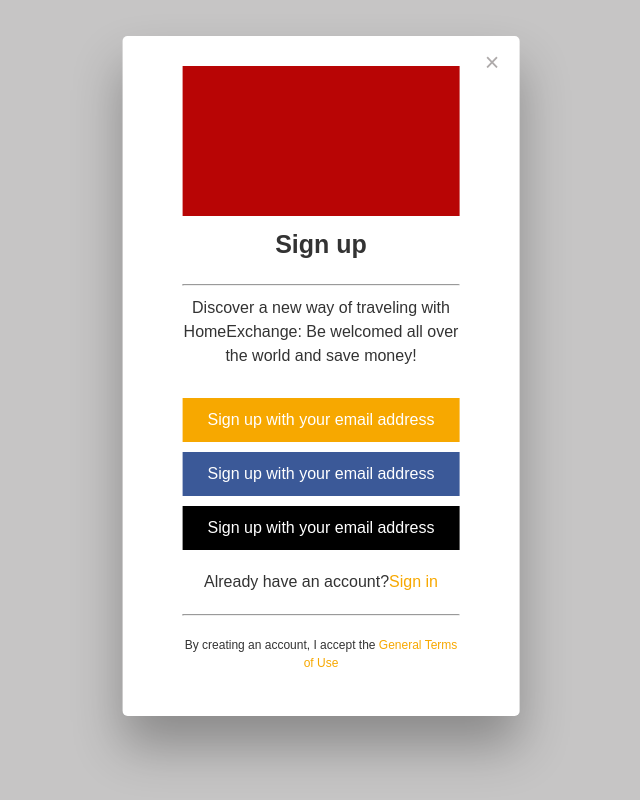
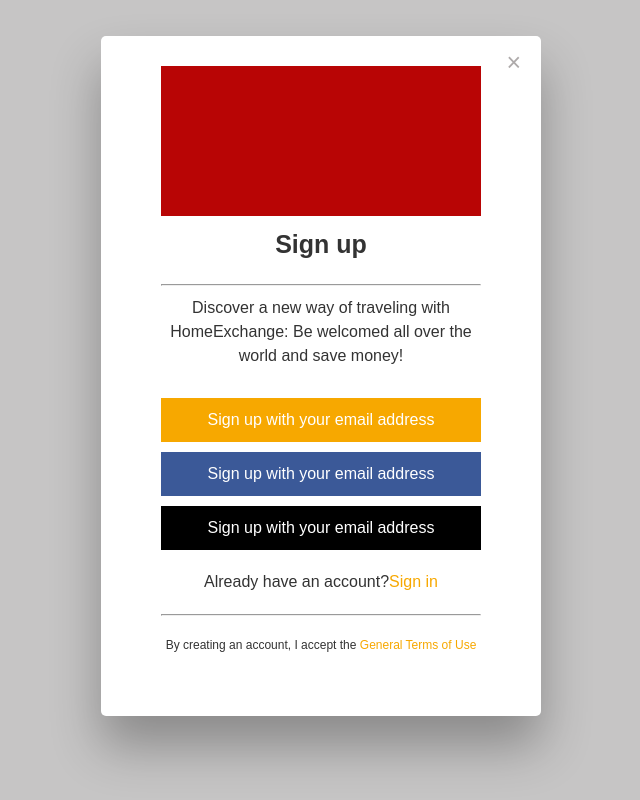
Before and after one commit to aminesoudassi/Pfe_Aho, a plain HTML site: page index.html in a window 1280 px wide. Both pictures are taken after a click on the button "Show modal 1". Shown: the whole page, without its empty margins (319-959 px from the left). Drawn offline with Linux system fonts and the light colour scheme.

Commit message:
Update style.css

```diff
--- a/style.css
+++ b/style.css
@@ -68,10 +68,10 @@ p {
   top: 47%;
   left: 50%;
   transform: translate(-50%, -50%);
-/*   width: 440px;
-  height: 680px; */
-  width: 31%;
-  height: 85%;
+  width: 440px;
+  height: 680px;
+/*   width: 31%;
+  height: 85%; */
   background-color: white;
   padding: 6rem;
   border-radius: 5px;
```
